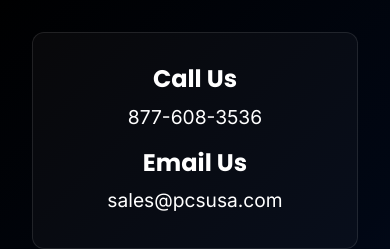
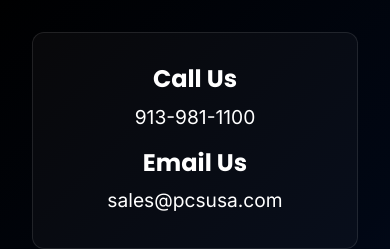
Before and after one commit to KirolosAyman/PCS, a React (Vite) app in the folder frontend/: page /contact in a window 390 px wide. Shown: the part 869-1118 px from the top of the page. Built offline with nearby package versions, Linux system fonts and the light colour scheme.

Commit message:
Update contact phone number on ContactPage

```diff
--- a/frontend/src/components/ContactPage.jsx
+++ b/frontend/src/components/ContactPage.jsx
@@ -74,8 +74,7 @@ export default function ContactPage() {
           >
             <div style={{ textAlign: 'center' }}>
               <h2 style={{ fontSize: '1.5rem', marginBottom: '0.5rem', color: 'var(--accent-color)' }}>Call Us</h2>
-              <a href="tel:877-608-3536" style={{ color: 'var(--text-light)', textDecoration: 'none', fontSize: '1.2rem' }}>877-608-3536</a>
-            </div>
+<a href="tel:913-981-1100" style={{ color: 'var(--text-light)', textDecoration: 'none', fontSize: '1.2rem' }}>913-981-1100</a>            </div>
             <div style={{ textAlign: 'center' }}>
               <h2 style={{ fontSize: '1.5rem', marginBottom: '0.5rem', color: 'var(--accent-color)' }}>Email Us</h2>
               <a href="mailto:sales@pcsusa.com" style={{ color: 'var(--text-light)', textDecoration: 'none', fontSize: '1.2rem' }}>sales@pcsusa.com</a>
```
